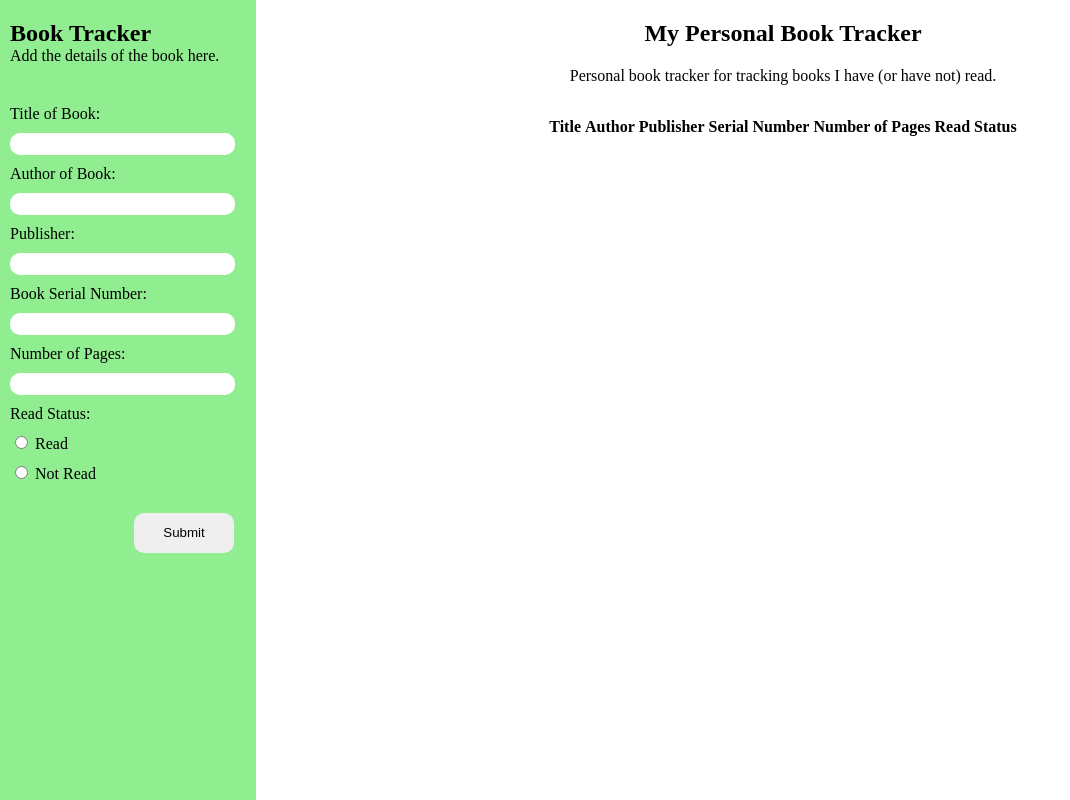
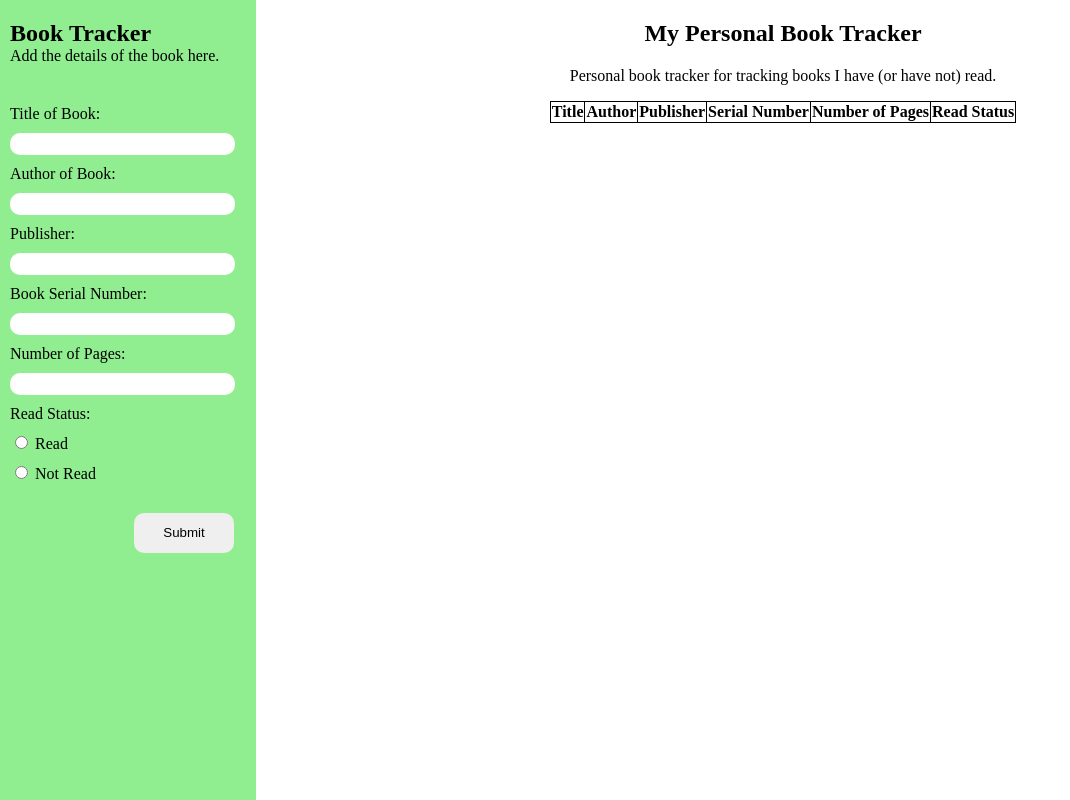
Before and after one commit to norms2098/miniLibrary, a plain HTML site: page index.html in a window 1280 px wide. Shown: the whole page, without its empty margins (0-1070 px from the left). Drawn offline with Linux system fonts and the light colour scheme.

Commit message:
updated html and styles to reflect relevant changes

```diff
--- a/index.html
+++ b/index.html
@@ -44,8 +44,9 @@
         <div class="main-content">
             <h2>My Personal Book Tracker</h2>
             <p>Personal book tracker for tracking books I have (or have not) read. </p>
-
+            <div class="table-container">
                 <table id="bookTable">
+                    <thead>
                         <tr>
                             <th>Title</th>
                             <th>Author</th>
@@ -54,7 +55,9 @@
                             <th>Number of Pages</th>
                             <th>Read Status</th>
                         </tr>
+                    </thead>
                 </table>
+            </div>
         </div>
     </div>
     <script src="script.js"></script>
--- a/styles.css
+++ b/styles.css
@@ -67,10 +67,16 @@ body{
     text-align: center;
 }
 
-.main-content table{
-    margin-top:30px;
+.table-container{
     display: flex;
     align-items: center;
-    justify-content: center;
+    justify-content:center;
+}
 
+.main-content table,
+.main-content th,
+.main-content td{
+    text-align: center;
+    border:1px solid black;
+    border-collapse: collapse;
 }
```
Lines whose indentation alone changed are shown as unchanged.
